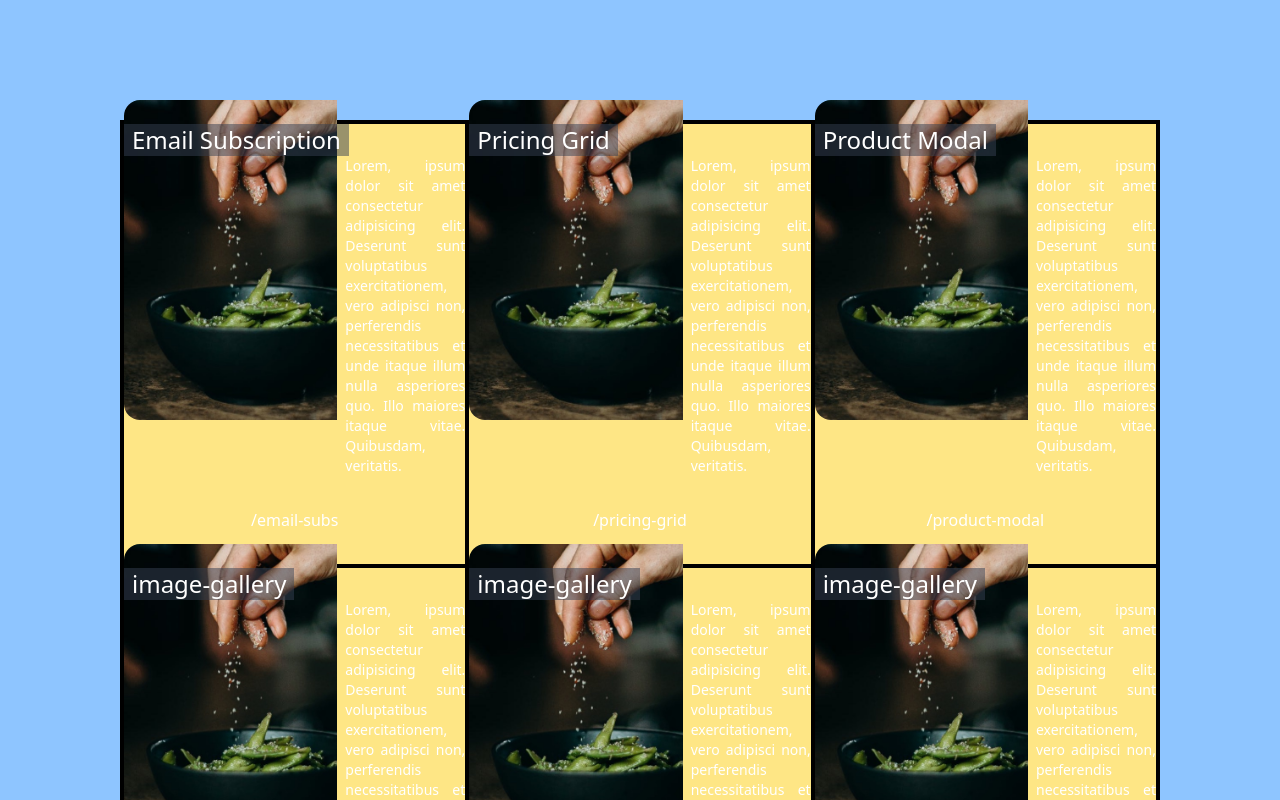
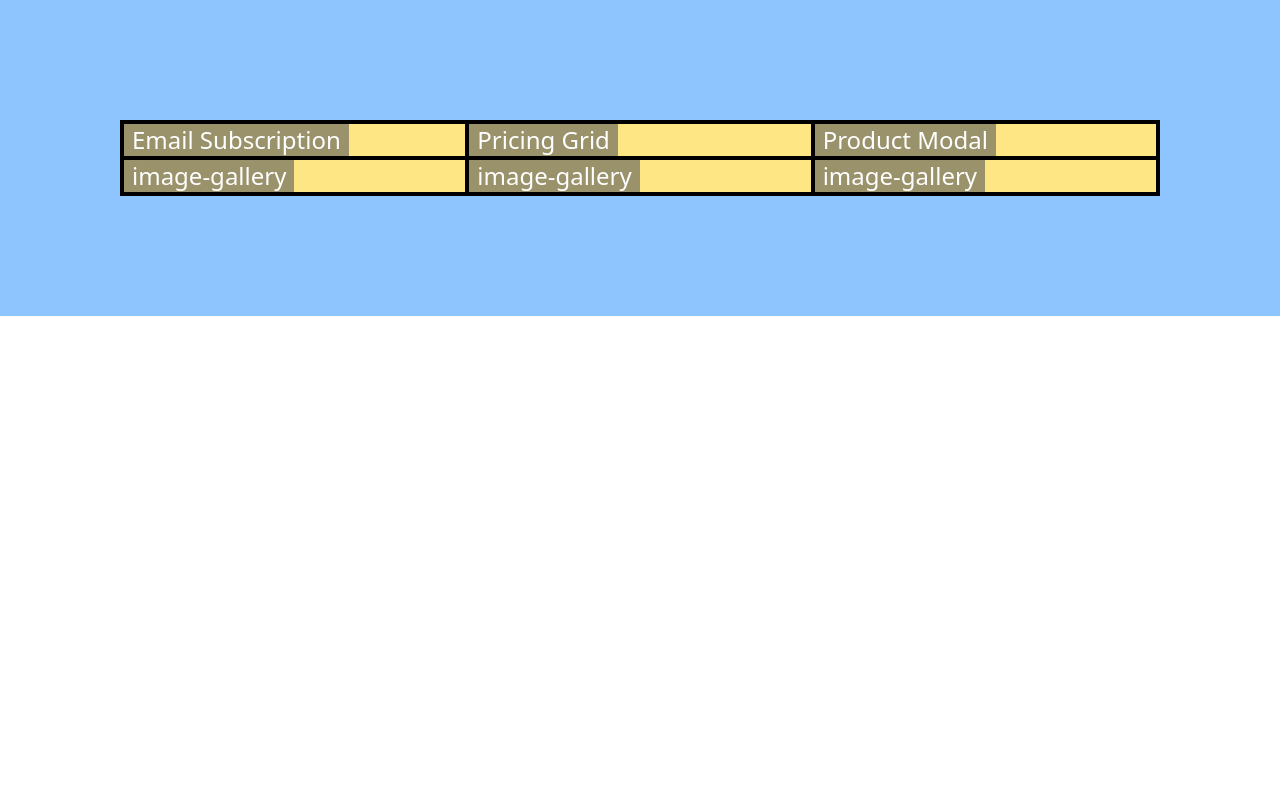
Before and after one commit to anwarrahim/learning-tailwind-projects, a React (Vite) app: page / in a window 1280 px wide. Shown: the top 800 px of the page. Built offline with nearby package versions, Linux system fonts and the light colour scheme.

Commit message:
Refactor layout in ProjectsPage component by adjusting class names and removing unused elements

```diff
--- a/src/pages/ProjectsPage.jsx
+++ b/src/pages/ProjectsPage.jsx
@@ -68,7 +68,7 @@ import emailImgae from '../assets/email/images/image.jpg'
         /> } */}
 
         <div className=" bg-blue-300 w-full h-full p-30">
-        <div className="flex flex-wrap bg-amber-200 border-2 border-black ">
+        <div className="flex flex-wrap  bg-amber-200 border-2 border-black ">
 
         { projectData.map((project, index) =>{
 
@@ -81,17 +81,7 @@ import emailImgae from '../assets/email/images/image.jpg'
 
                         <h2 className="  relative z-10 text-2xl bg-gray-700/50 text-white inline-block px-2">{project.projectName}</h2>
                           {/* image */}
-                        <div className="flex gap-2">
-                          <img className='relative z-0 bottom-14 rounded-tl-2xl rounded-bl-2xl h-80' src={project.mainImg} alt="image" />
-                        {/* content */}
-                          <p className='text-white text-justify   h-80 w-40 text-sm'>{project.description}</p>
-                        </div>
 
-                        <div className="flex items-center justify-center flex-col p-8">
-                              <button className='text-white'>{project.buttonLink}</button>
-                              <div className='flex gap-4'>
-                              </div>
-                        </div>
 
 
 
```
